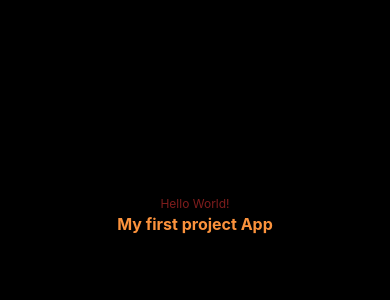
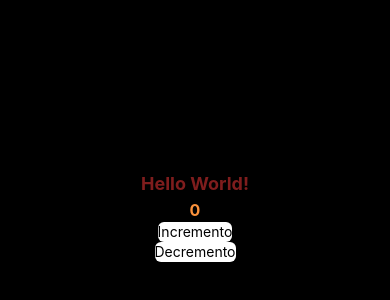
Before and after one commit to RianLimeira/App-React, a React Native app: screen / in a window 390 px wide. Shown: the part 206-506 px from the top of the page. Built offline with nearby package versions, Linux system fonts and the light colour scheme.

Commit message:
contador + e -

```diff
--- a/App.js
+++ b/App.js
@@ -1,20 +1,43 @@
 import { StatusBar } from 'expo-status-bar';
-import { Alert, Dimensions, Platform, StyleSheet, Text, TextInput, TouchableOpacity, View } from 'react-native';
+import { useEffect, useState } from 'react';
 import {styles} from './src/theme'
 import {Container, Title, SubTitle} from './src/theme/style'
 import { styled } from 'nativewind';
+import { Text, TouchableOpacity, View } from 'react-native';
 
 
 const ViewStyled = styled(View);
+const ButtonStyled = styled(TouchableOpacity);
+const TextStyled = styled(Text);
+
+// let count = 0;
 
 export default function App() {
+  const [count, setCount] = useState(0);
+
+  // Nos [] é as dependencias (variaveis) que salvará
+  // Nos {} é passado comandos
+  useEffect( () => {alert('Mudanca da variavel salva ' + count)},[count]);
 
   return (
     <ViewStyled className='flex-1 items-center justify-center bg-black'>
       <StatusBar barStyle={'light-content'} backgroundColor='red' />
-      <Text className='text-xs text-red-900'>Hello World!</Text>
-      <Text className='text-base text-orange-400 font-bold'>My first project App</Text>
-
+      <Text className='text-lg font-bold text-red-900'>Hello World!</Text>
+      <Text className='text-base text-orange-400 font-bold'>{count}</Text>
+      <ButtonStyled className='bg-white rounded-md' onPress={() =>{
+        setCount(count+1);
+      }}>
+        <TextStyled className='text-black text-sm'>
+          Incremento
+        </TextStyled>
+      </ButtonStyled>
+      <ButtonStyled className='bg-white rounded-md' onPress={() =>{
+        setCount(count-1);
+      }}>
+        <TextStyled className='text-black text-sm'>
+          Decremento
+        </TextStyled>
+      </ButtonStyled>
     </ViewStyled>
   );
 }
```
